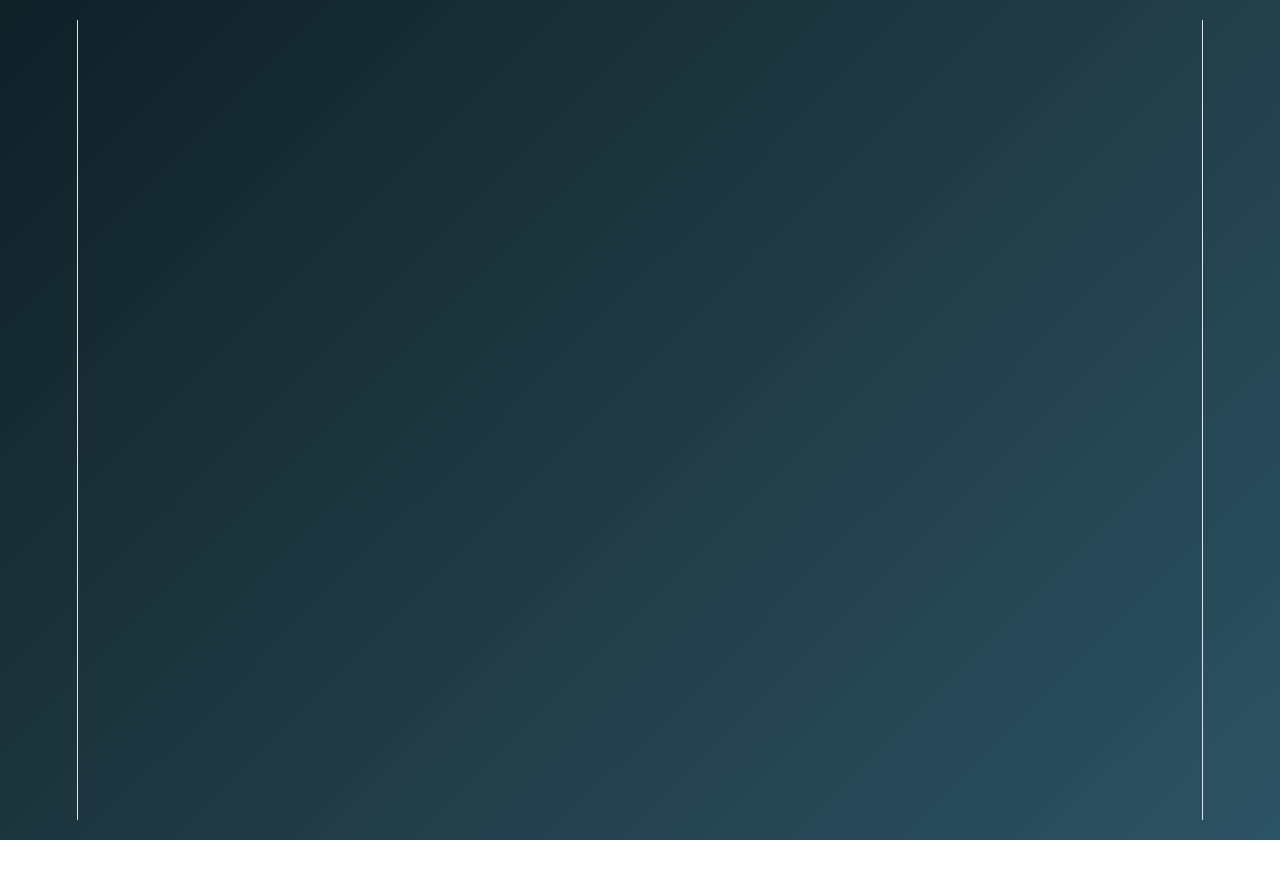
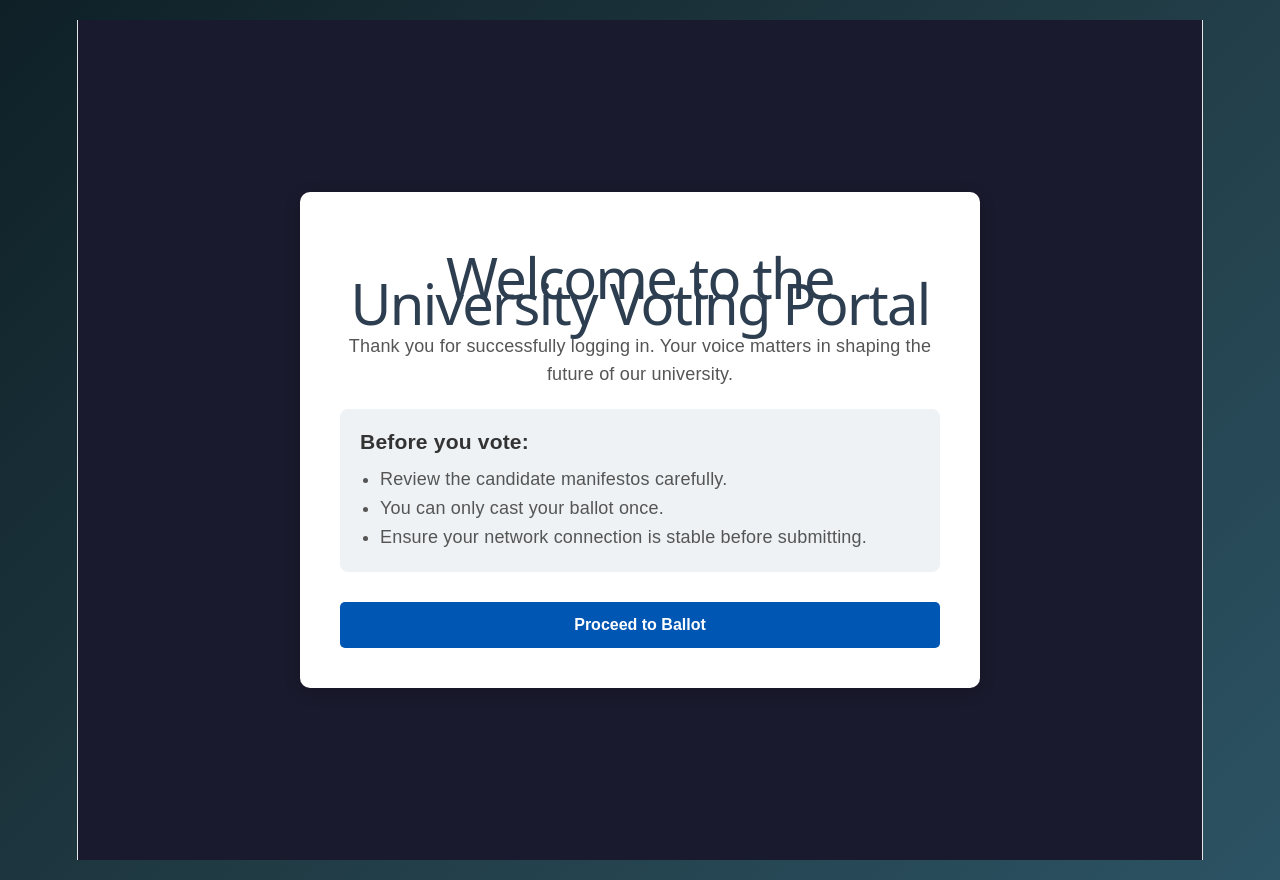
Before and after one commit to manganichipego-gif/voting-system-project, a React app in the folder frontend/: page /home in a window 1280 px wide. Before the commit this address had no page. Before the commit the page ends 840 px from the top, so only its background shows below. Built offline with nearby package versions, Linux system fonts and the light colour scheme; the HTML template or start-up script is replaced by a standard one.

Commit message:
Voting system project

```diff
--- a/frontend/src/App.jsx
+++ b/frontend/src/App.jsx
@@ -1,7 +1,8 @@
 import { BrowserRouter as Router, Routes, Route, Navigate } from 'react-router-dom';
+import Home from './Home';
 import Ballot from './Ballot';
 import Register from './Register';
-import SetupPassword from './SetupPassword'; // <-- New Import
+import SetupPassword from './SetupPassword';
 import './App.css';
 
 function App() {
@@ -12,6 +13,7 @@ function App() {
         {/* The new Setup Password Route */}
         <Route path="/setup-password" element={<SetupPassword />} />
         <Route path="/ballot" element={<Ballot />} />
+        <Route path="/home" element={<Home />} />
         <Route path="/" element={<Navigate to="/register" />} />
       </Routes>
     </Router>
--- /dev/null
+++ b/frontend/src/Home.jsx
@@ -0,0 +1,98 @@
+import React from 'react';
+import { useNavigate } from 'react-router-dom';
+
+function Home() {
+    const navigate = useNavigate();
+
+    return (
+        <div style={styles.container}>
+            <div style={styles.card}>
+                <h1 style={styles.heading}>Welcome to the University Voting Portal</h1>
+                <p style={styles.text}>
+                    Thank you for successfully logging in. Your voice matters in shaping the future of our university.
+                </p>
+
+                <div style={styles.infoBox}>
+                    <h3 style={styles.subHeading}>Before you vote:</h3>
+                    <ul style={styles.list}>
+                        <li>Review the candidate manifestos carefully.</li>
+                        <li>You can only cast your ballot once.</li>
+                        <li>Ensure your network connection is stable before submitting.</li>
+                    </ul>
+                </div>
+
+                <button
+                    onClick={() => navigate('/ballot')}
+                    style={styles.button}
+                    onMouseOver={(e) => e.target.style.backgroundColor = '#004494'}
+                    onMouseOut={(e) => e.target.style.backgroundColor = '#0056b3'}
+                >
+                    Proceed to Ballot
+                </button>
+            </div>
+        </div>
+    );
+}
+
+// Basic inline styling for a clean, academic look
+const styles = {
+    container: {
+        display: 'flex',
+        justifyContent: 'center',
+        alignItems: 'center',
+        minHeight: '100vh',
+        backgroundColor: '#1a1a2e', // A dark background to match your Vercel theme
+        padding: '20px',
+        fontFamily: 'Arial, sans-serif'
+    },
+    card: {
+        backgroundColor: '#ffffff',
+        padding: '40px',
+        borderRadius: '10px',
+        boxShadow: '0 4px 15px rgba(0,0,0,0.2)',
+        maxWidth: '600px',
+        width: '100%',
+        textAlign: 'center'
+    },
+    heading: {
+        color: '#2c3e50',
+        marginBottom: '15px'
+    },
+    text: {
+        color: '#555',
+        lineHeight: '1.6',
+        marginBottom: '20px'
+    },
+    infoBox: {
+        backgroundColor: '#eef2f5',
+        padding: '20px',
+        borderRadius: '8px',
+        textAlign: 'left',
+        marginBottom: '30px'
+    },
+    subHeading: {
+        color: '#333',
+        marginTop: '0',
+        marginBottom: '10px'
+    },
+    list: {
+        color: '#555',
+        margin: '0',
+        paddingLeft: '20px',
+        lineHeight: '1.6'
+    },
+    button: {
+        backgroundColor: '#0056b3', // A strong blue for the primary action
+        color: 'white',
+        border: 'none',
+        padding: '14px 30px',
+        fontSize: '16px',
+        fontWeight: 'bold',
+        borderRadius: '5px',
+        cursor: 'pointer',
+        transition: 'background-color 0.2s',
+        width: '100%'
+    }
+};
+
+export default Home;
--- a/frontend/src/SetupPassword.jsx
+++ b/frontend/src/SetupPassword.jsx
@@ -28,7 +28,7 @@ export default function SetupPassword() {
 
       if (response.ok) {
 
-        navigate('/ballot');
+        navigate('/home');
       } else {
         setMessage('error: ' + (data.error || 'Failed to set password.'));
       }
```
Also changed, not shown: 2 other files (tests, documents, lock files or other folders).
